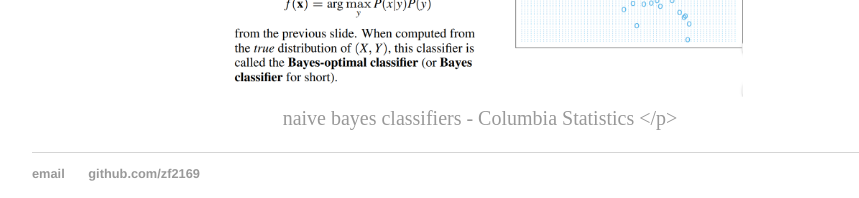
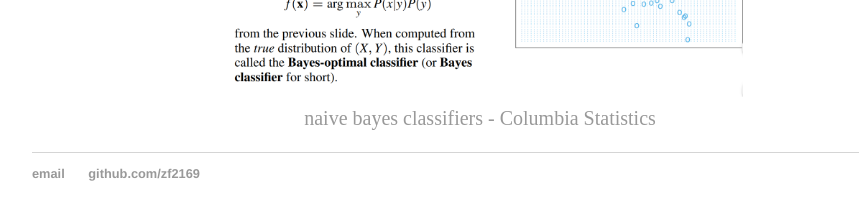
Before and after one commit to zf2169/zf2169.github.io, a Jekyll site: the page built from _posts/2019-01-30-Machine-Learning-Algorithms-Summary-I.md, in a window 1280 px wide and 900 px high, scrolled down 12649 px. Shown: the part 699-897 px from the top of the window, without its empty margins (160-1019 px from the left). Built offline with Jekyll 4.4.1, drawn with Linux system fonts in a browser that asks for light colours; formulas are drawn with MathJax 3.

Commit message:
Update 2019-01-30-Machine-Learning-Algorithms-Summary-I.md

```diff
--- a/_posts/2019-01-30-Machine-Learning-Algorithms-Summary-I.md
+++ b/_posts/2019-01-30-Machine-Learning-Algorithms-Summary-I.md
@@ -303,11 +303,12 @@ $$Posterior= \frac{Likelihood \cdot Proposition prior probability}{Evidence prio
   <br>
   <img height="400" src="https://zf2169.github.io/img/naive2.PNG">
   <br>
-  <a href="https://www.globalsoftwaresupport.com/naive-bayes-classifier-explained-step-step/"> Naive Bayes Classifier Explained Step by Step </a> </p>
-
+  <a href="https://www.globalsoftwaresupport.com/naive-bayes-classifier-explained-step-step/"> Naive Bayes Classifier Explained Step by Step </a>
+</p>
 
 ### 6.4 What is the cost function?
 <p align="center">
   <img height="300" src="https://zf2169.github.io/img/naive_al_2.PNG">
   <br>
-  <a href="http://stat.columbia.edu/~porbanz/teaching/UN3106S18/slides_25Jan.pdf"> naive bayes classifiers - Columbia Statistics </p>
+  <a href="http://stat.columbia.edu/~porbanz/teaching/UN3106S18/slides_25Jan.pdf"> naive bayes classifiers - Columbia Statistics </a>
+</p>
```
